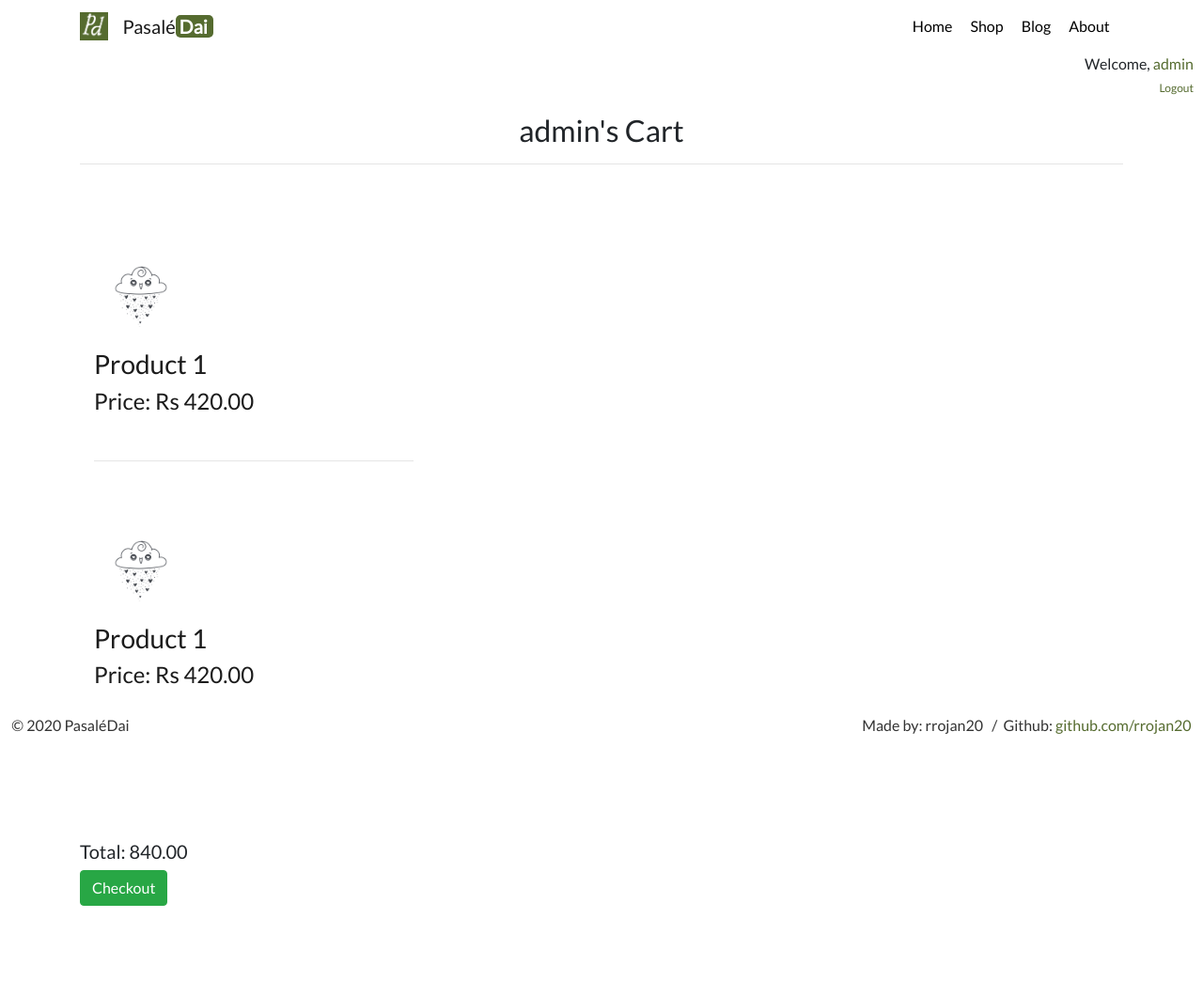
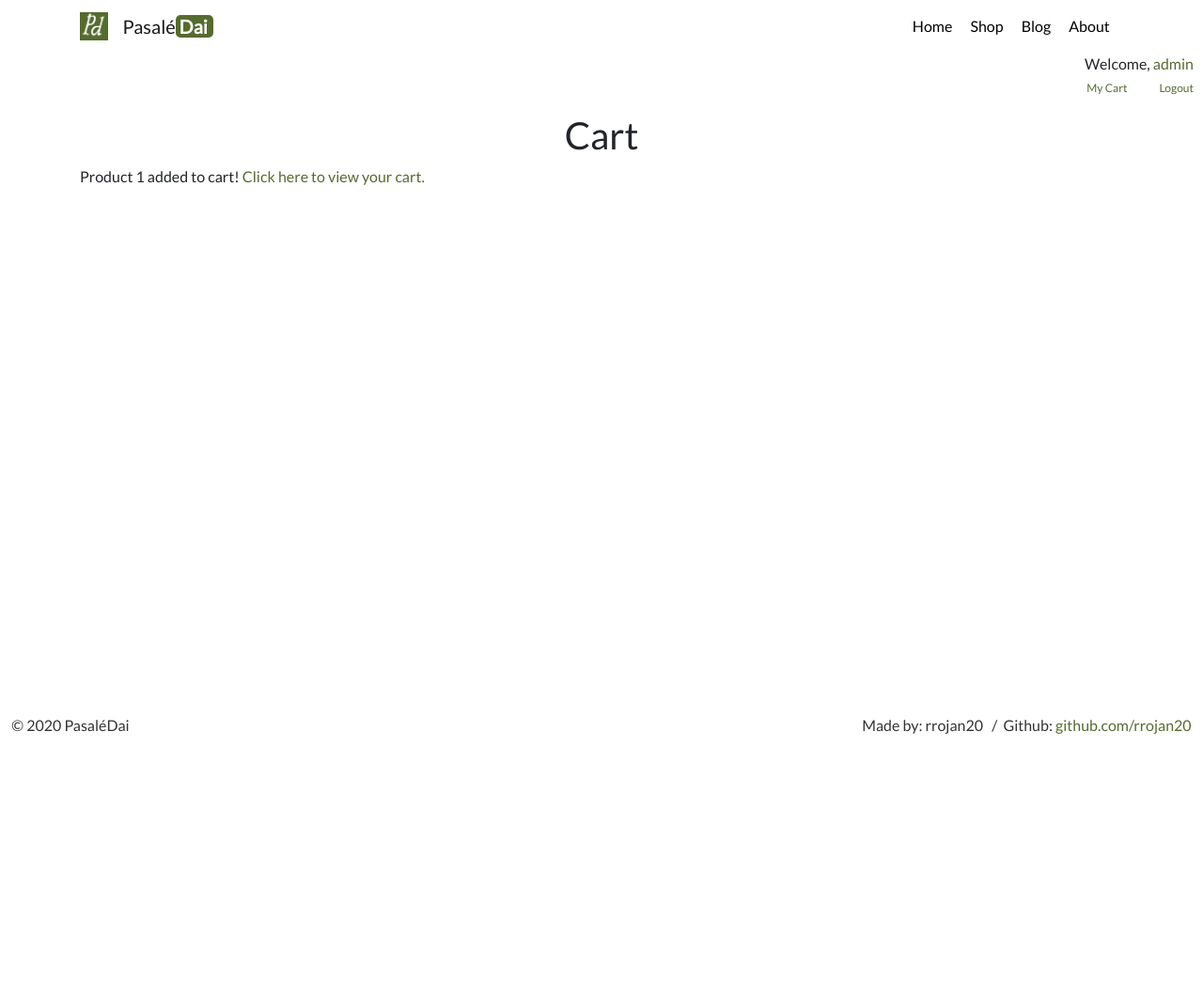
Before and after one commit to rrojan/pasaledai-django-multiseller-ecommerce-store, a Django app: page /products/1/add/ in a window 1280 px wide. Shown: the whole page at 94% size. After the commit the page ends 781 px from the top, so only its background shows below. Run offline with Django 3.2, Linux system fonts and the light colour scheme; a user stored in the database is signed in; data comes from the database, SQL or seed files in the repository; both versions use the stored data as it was after the commit; some libraries are stand-ins or nearby versions.

Commit message:
Working 1

```diff
--- a/cart/templates/cart/cart.html
+++ b/cart/templates/cart/cart.html
@@ -4,6 +4,7 @@
     <h2 style="text-align: center;">{{request.user}}'s Cart</h2>
     <hr>
     <br><br><br>
+    {% if cart.items %}
     {% for item in cart.items %}
     {% if item.userid == request.user.id %}
         <div class="col-lg-4 col-md-6">
@@ -22,9 +23,15 @@
             </a>
             <br><hr><br><br>
         </div>
+        <br><br>
+    <h5>Total: {{ total }}</h5>
+    <a href="/cart/checkout/" class="btn btn-success">Checkout</a>
     {% endif %}
     {% endfor %}
+    {% else %}
+    <h5 style="text-align: center;">Your cart is empty!</h5>
     <br><br>
-    <h5>Total: {{ total }}</h5>
-    <a href="#" class="btn btn-success">Checkout</a>
+    <h5>Total: 0</h5>
+    <a href="#" class="btn btn-success" disabled="disabled">Checkout</a>
+    {% endif %}
 {% endblock content %}
--- a/cart/urls.py
+++ b/cart/urls.py
@@ -5,5 +5,6 @@ from cart.views import cart_view, checkout_view, CheckoutView
 app_name = "cart"
 urlpatterns = [
     path('', cart_view),
-    path('checkout/', checkout_view)
+    path('checkout/', checkout_view),
+    path('<int:id_>', cart_view)
 ]
--- a/cart/views.py
+++ b/cart/views.py
@@ -7,7 +7,7 @@ from django.views.generic import CreateView
 
 # Create your views here.
 
-def cart_view(request):
+def cart_view(request, id_=1):
     current_user = request.user
     user_id = current_user.id
 
--- a/products/templates/products/add.html
+++ b/products/templates/products/add.html
@@ -8,6 +8,6 @@
     {% else %}
     {{ order.title }} added to cart!
 
-    <a href = "/cart/{{ request.user.id }}">Click here to view your cart.</a>
+    <a href = "/cart/">Click here to view your cart.</a>
     {% endif %}
 {% endblock content %}
--- a/products/urls.py
+++ b/products/urls.py
@@ -1,5 +1,5 @@
 from django.urls import path
-from products.views import product_view, product_create_view, product_pure_create_view, dynamic_lookup_view, product_delete_view, add_to_cart_view
+from products.views import product_view, product_create_view, dynamic_lookup_view, product_delete_view, add_to_cart_view
 
 
 app_name = "products"
@@ -8,6 +8,5 @@ urlpatterns = [
     path('<int:id_>/', dynamic_lookup_view, name="product-details"),
     path('<int:id_>/delete/', product_delete_view),
     path('create/', product_create_view),
-    path('pure-create/', product_pure_create_view),
     path('<int:id_>/add/', add_to_cart_view),
 ]
--- a/products/views.py
+++ b/products/views.py
@@ -55,24 +55,6 @@ def product_delete_view(request, id_):
     return render(request, 'products/delete.html', context)
 
 
-def product_pure_create_view(request):
-    print('pure-create view')
-    my_form = RawProductForm()
-    print(request.method, "1")
-    if request.method == 'POST':
-        my_form = RawProductForm(request.POST)
-        print(request.method, "2")
-        if my_form.is_valid():
-            print(request.method, "3")
-            Product.objects.create(**my_form.cleaned_data)
-            my_form = RawProductForm(request.POST or None)
-    print(request.method, "4")
-    context = {
-        'form': my_form
-    }
-    return render(request, 'products/pure_create.html', context)
-
-
 def add_to_cart_view(request, id_):
     obj = get_object_or_404(Product, id=id_)
     current_user = request.user
@@ -98,7 +80,8 @@ def add_to_cart_view(request, id_):
         'user_id':user_id,
         'cart': usercart,
         'total': total,
+        'order': Product.objects.get(id=id_),
 
     }
 
-    return render(request, 'cart/cart.html', context)
+    return render(request, 'products/add.html', context)
--- a/templates/base.html
+++ b/templates/base.html
@@ -73,7 +73,9 @@
   </nav>
   <p style="text-align:right; padding-right: 10px;">Welcome, {% if request.user.is_authenticated %}<a href = "../admin">{{ request.user }}</a>
     <br>
-<a href = "/account/logout/" style="font-size:12px;">Logout</a>
+    <a href = "/cart/" style="font-size:12px;">My Cart</a>&nbsp;&nbsp;&nbsp;&nbsp;&nbsp;&nbsp;&nbsp;&nbsp;&nbsp;&nbsp;&nbsp;<a href = "/account/logout/" style="font-size:12px;">Logout</a>
+<br>
+
 {% else %}User
 <br>
 <a href = "/account/login/" style="font-size:13px;">Login!</a>&nbsp;&nbsp;&nbsp;<a href = "/account/signup/" style="font-size:13px;">Signup!</a>{% endif %}
```
Also changed, not shown: products/templates/products/pure_create.html (deleted, +0 -10 lines), db.sqlite3.
